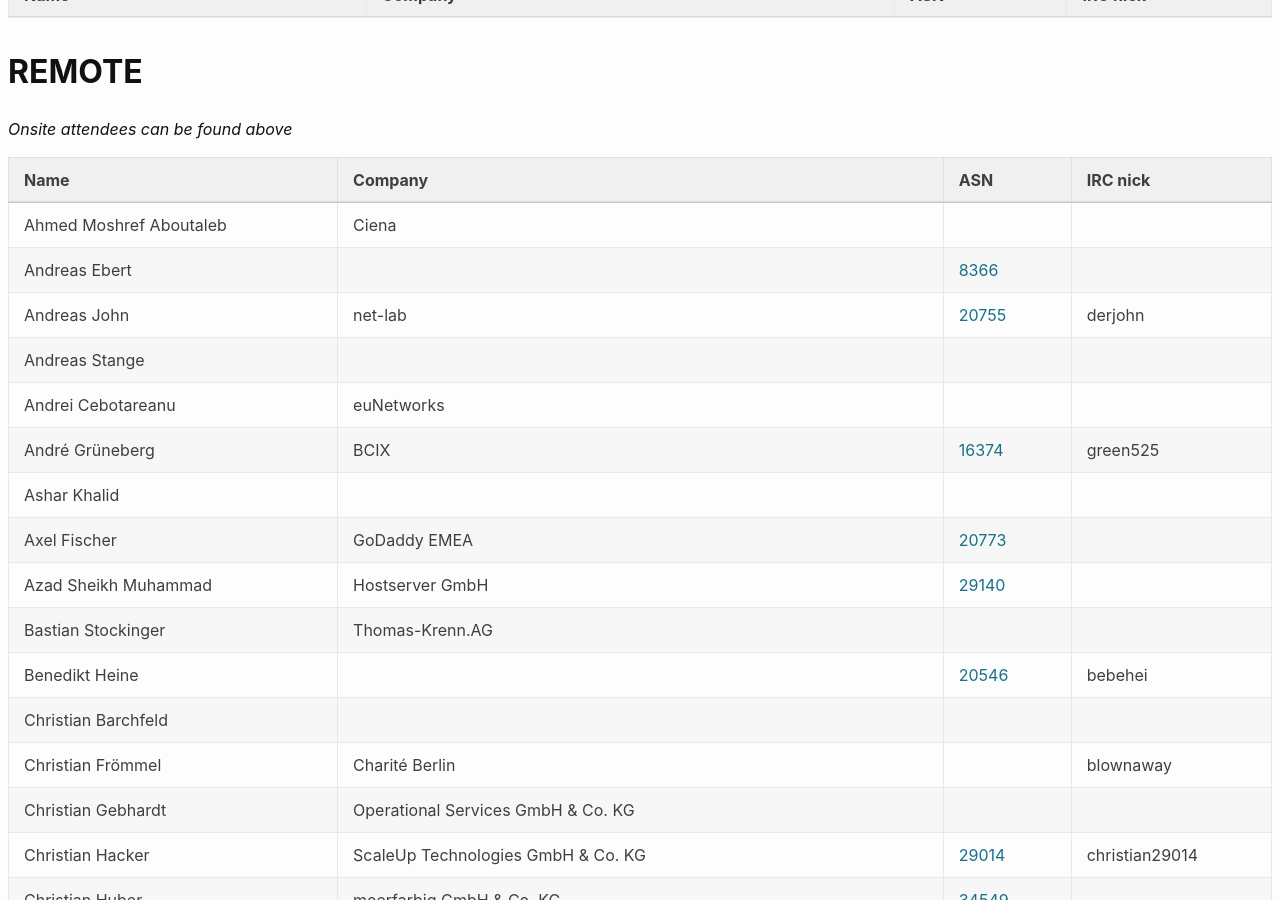
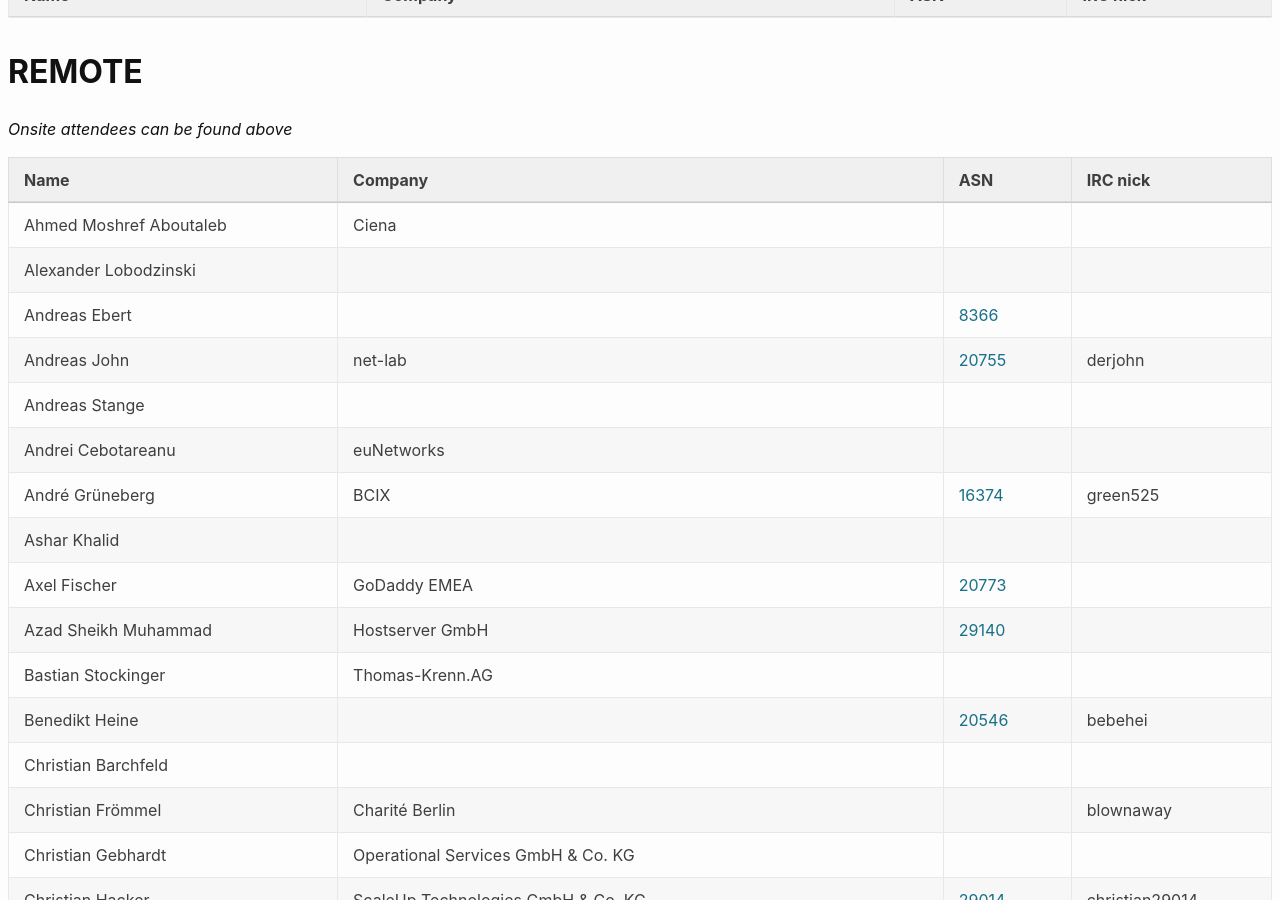
Before and after one commit to denog/pretix-attendeelist, a Jekyll site: the page built from denog14/index.md, in a window 1280 px wide and 900 px high, scrolled down 13974 px. Built offline with Jekyll 4.4.1, drawn with Linux system fonts in a browser that asks for light colours.

Commit message:
Latest data: Thu Nov 10 10:14:57 UTC 2022

```diff
--- a/_data/attendees_denog14_remote.json
+++ b/_data/attendees_denog14_remote.json
@@ -2,6 +2,12 @@
   {
     "name": "Ahmed Moshref Aboutaleb",
     "company": "Ciena",
+    "irc": null,
+    "asn": null
+  },
+  {
+    "name": "Alexander Lobodzinski",
+    "company": null,
     "irc": null,
     "asn": null
   },
```
